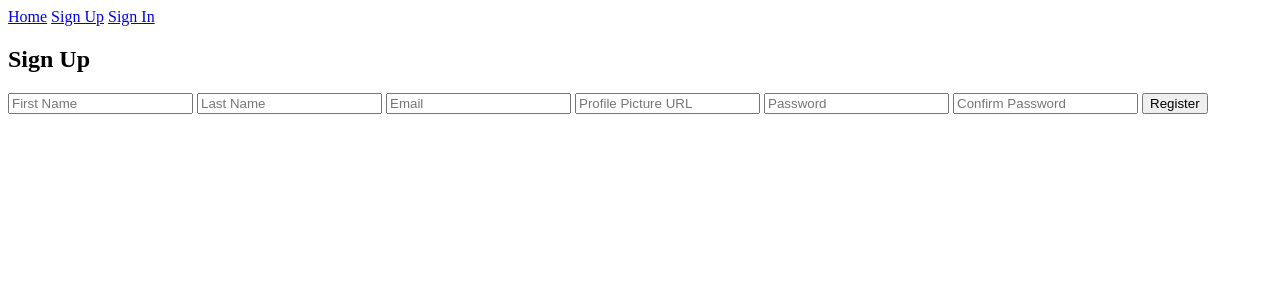
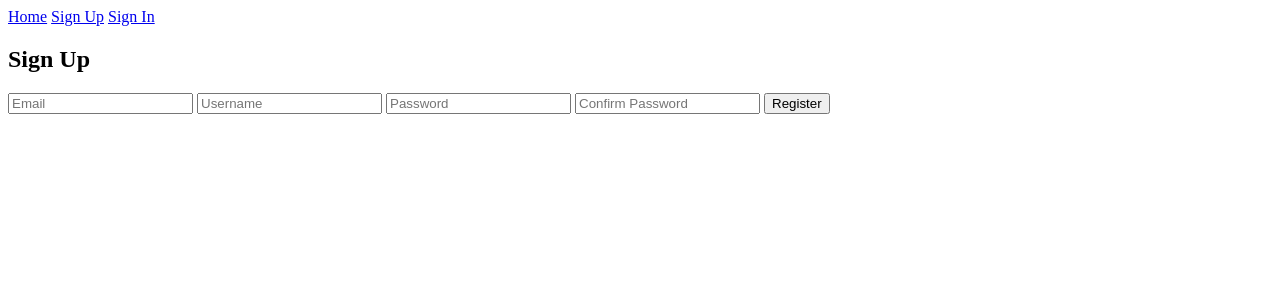
Before and after one commit to izZERO/SeenIt, a Node server app: page /auth/sign-up in a window 1280 px wide. Shown: the top 300 px of the page. Run offline with Node 20, Linux system fonts and the light colour scheme; some libraries are stand-ins or nearby versions.

Commit message:
fixed signup page

```diff
--- a/views/auth/sign-up.ejs
+++ b/views/auth/sign-up.ejs
@@ -2,10 +2,8 @@
 
 <h2>Sign Up</h2>
 <form action="/auth/sign-up" method="POST">
-  <input type="text" name="first" placeholder="First Name" required />
-  <input type="text" name="last" placeholder="Last Name" required />
   <input type="email" name="email" placeholder="Email" required />
-  <input type="text" name="picture" placeholder="Profile Picture URL" />
+  <input type="text" name="username" placeholder="Username" required />
   <input type="password" name="password" placeholder="Password" required />
   <input type="password" name="confirmPassword" placeholder="Confirm Password" required />
   <button type="submit">Register</button>
```
